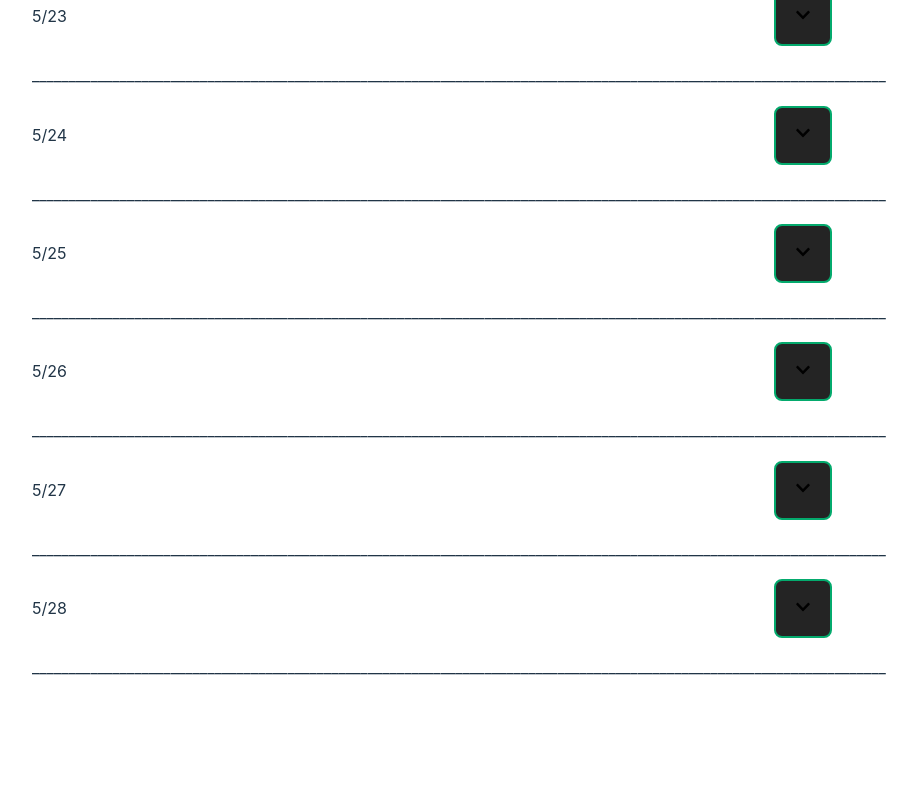
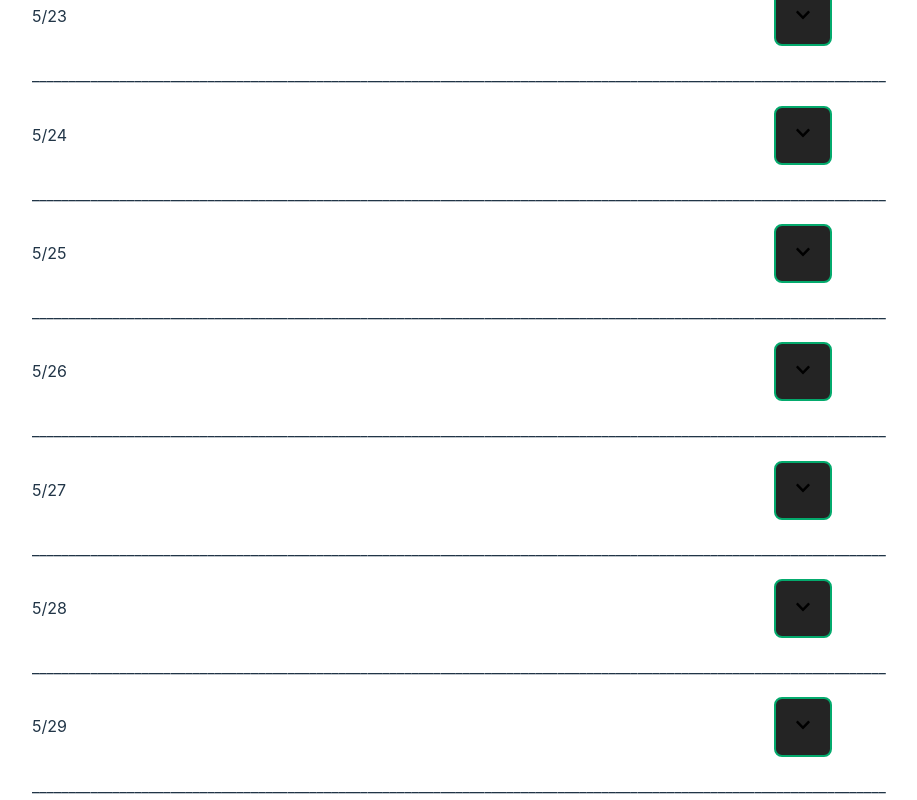
Before and after one commit to SZwuxin/vite-project, a React (Vite) app: page /timeline in a window 1280 px wide. Shown: the part 779-1579 px from the top of the page, without its empty margins (208-1125 px from the left). Before the commit the page ends 1460 px from the top, so only its background shows below. Built offline with nearby package versions, Linux system fonts and the light colour scheme.

Commit message:
Update timeline.tsx

```diff
--- a/src/pages/timeline.tsx
+++ b/src/pages/timeline.tsx
@@ -15,6 +15,7 @@ export const TimeLine = () => {
         <Collapsible date='5/26' word='Added a new tool to calculate interest!' image={['',0,0]}/>
         <Collapsible date='5/27' word='Memorial day, likely no update' image={['',0,0]}/>
         <Collapsible date='5/28' word='Busy day but still updated some links for article & story page and made a new game!!!!!!' image={['',0,0]}/>
+        <Collapsible date='5/29' word='No update today and slower update cadence this week, website is in decent shape and I want to spend some time learning/practicing SQL' image={['',0,0]}/>
 
       </>
     );
```
